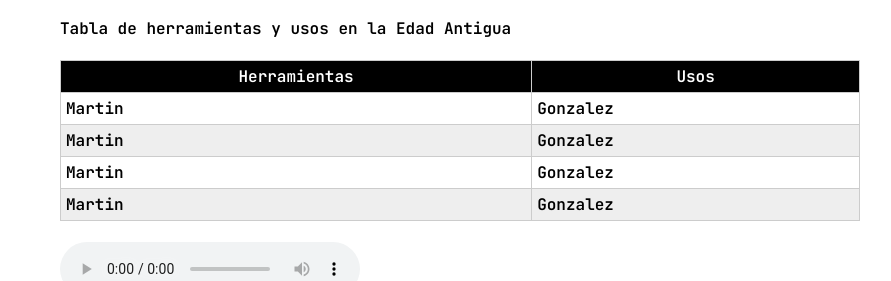
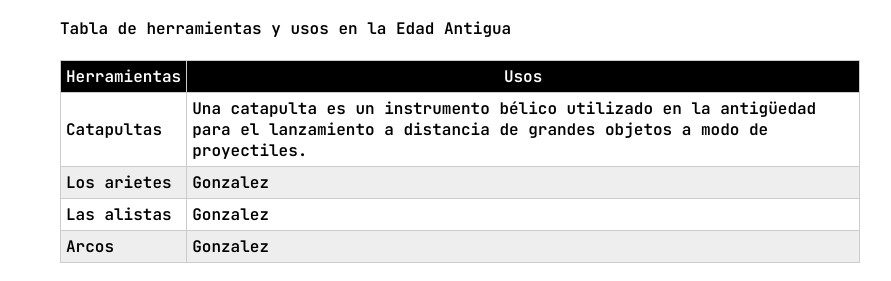
Before and after one commit to luisgabriel090/tecnologia.git.io, a plain HTML site: page etapas/edad_antigua.html in a window 1280 px wide. Shown: the part 1441-1722 px from the top of the page, without its empty margins (180-1071 px from the left). Drawn offline with Linux system fonts and the light colour scheme.

Commit message:
Update edad_antigua.html

```diff
--- a/etapas/edad_antigua.html
+++ b/etapas/edad_antigua.html
@@ -58,19 +58,19 @@
     </thead>
     <tbody>
         <tr>
-            <td>Martin</td>
+            <td>Catapultas</td>
+            <td>Una catapulta es un instrumento bélico utilizado en la antigüedad para el lanzamiento a distancia de grandes objetos a modo de proyectiles.</td>
+        </tr>
+        <tr>
+            <td>Los arietes</td>
             <td>Gonzalez</td>
         </tr>
         <tr>
-            <td>Martin</td>
+            <td>Las alistas</td>
             <td>Gonzalez</td>
         </tr>
         <tr>
-            <td>Martin</td>
-            <td>Gonzalez</td>
-        </tr>
-        <tr>
-            <td>Martin</td>
+            <td>Arcos</td>
             <td>Gonzalez</td>
         </tr>
     </tbody>
```
